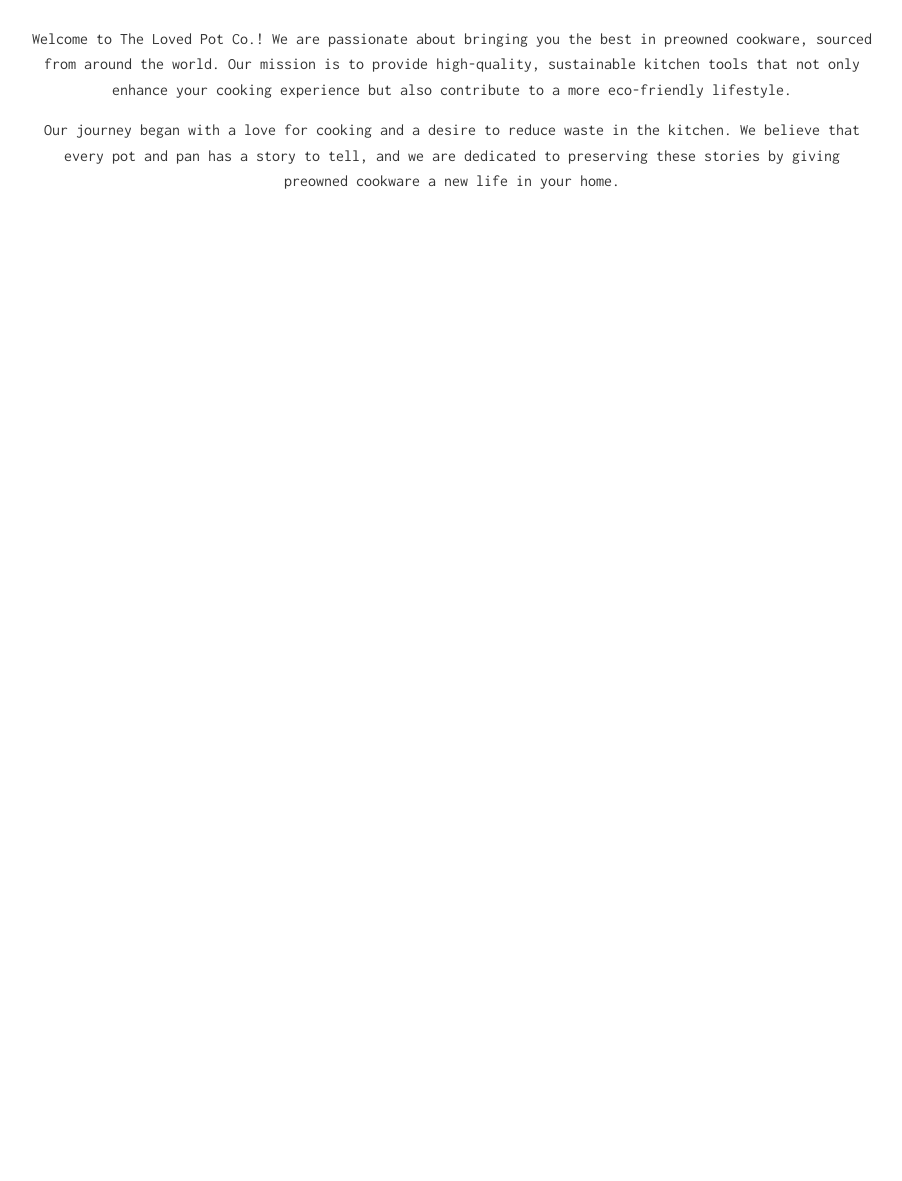
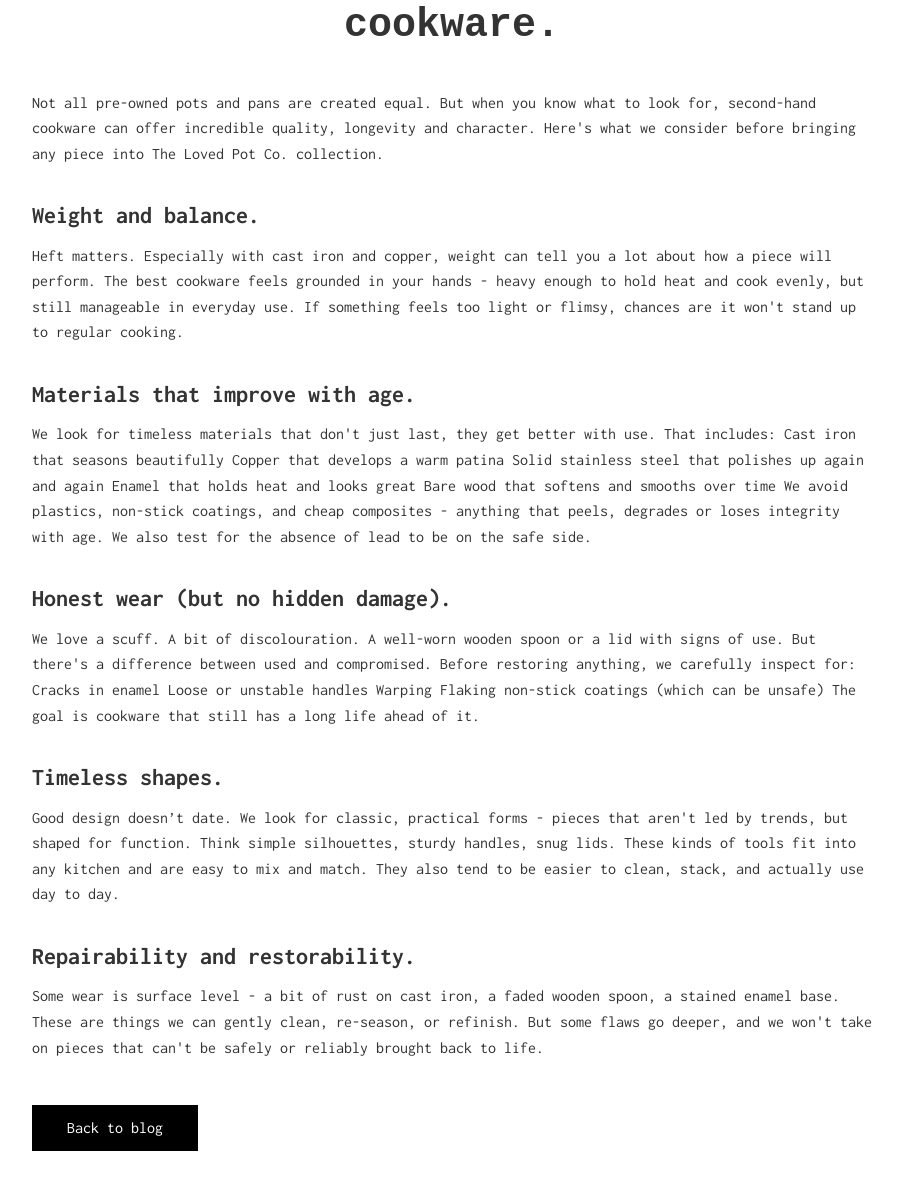
Before and after one commit to harrietgoddard/tlpc, a website: page docs/article_one.html in a window 1280 px wide. Shown: the part 782-1963 px from the top of the page, without its empty margins (188-1090 px from the left). Before the commit the page ends 1021 px from the top, so only its background shows below. Drawn offline with Linux system fonts and the light colour scheme.

Commit message:
add blog post

```diff
--- a/docs/article_one.html
+++ b/docs/article_one.html
@@ -3,24 +3,24 @@
 <head>
   <meta charset="UTF-8">
   <meta name="viewport" content="width=device-width, initial-scale=1.0">
-  <meta name="title" content="The Loved Pot Co. - Premium Preowned Cookware">
-  <meta name="description" content="Preowned premium cookware — carefully cleaned and restored with a focus on sustainability, quality and slow living. Launching soon. UK based.">
-  <meta name="keywords" content="preowned cookware, pots, pans, kitchen essentials, sustainable cooking, quality cookware, second-hand kitchen">
+  <meta name="title" content="What we look for in pre-owned cookware | The Loved Pot Co.">
+  <meta name="description" content="At The Loved Pot Co., we look for honest wear, timeless design, and quality materials like cast iron and copper when choosing second-hand cookware.">
+  <meta name="keywords" content="second-hand cookware, vintage pots and pans, used cast iron, how to choose cookware, sustainable kitchenware, enamel cookware, buying pre-loved kitchenware.">
   <meta name="author" content="The Loved Pot Co.">
 
   <!-- Open Graph / Facebook -->
   <meta property="og:type" content="website">
-  <meta property="og:url" content="https://thelovedpotco.com/about">
-  <meta property="og:title" content="About Us - The Loved Pot Co.">
-  <meta property="og:description" content="Learn our story of bringing premium preowned cookware to passionate home cooks. Sustainable cooking starts with quality tools.">
-  <meta property="og:image" content="https://thelovedpotco.com/images/about-og-image.jpg">
+  <meta property="og:url" content="https://thelovedpotco.co.uk/what-we-look-for-in-pre-owned-cookware">
+  <meta property="og:title" content="What we look for in pre-owned cookware | The Loved Pot Co.">
+  <meta property="og:description" content="At The Loved Pot Co., we look for honest wear, timeless design, and quality materials like cast iron and copper when choosing second-hand cookware.">
+  <meta property="og:image" content="https://thelovedpotco.co.uk/article_1.jpg">
 
   <!-- Twitter -->
   <meta property="twitter:card" content="summary_large_image">
-  <meta property="twitter:url" content="https://thelovedpotco.com/about">
-  <meta property="twitter:title" content="About Us - The Loved Pot Co.">
-  <meta property="twitter:description" content="Learn our story of bringing premium preowned cookware to passionate home cooks. Sustainable cooking starts with quality tools.">
-  <meta property="twitter:image" content="https://thelovedpotco.com/images/about-twitter-image.jpg">
+  <meta property="twitter:url" content="https://thelovedpotco.co.uk/what-we-look-for-in-pre-owned-cookware">
+  <meta property="twitter:title" content="What we look for in pre-owned cookware | The Loved Pot Co.">
+  <meta property="twitter:description" content="At The Loved Pot Co., we look for honest wear, timeless design, and quality materials like cast iron and copper when choosing second-hand cookware.">
+  <meta property="twitter:image" content="https://thelovedpotco.co.uk/article_1.jpg">
 
   <!-- Favicon -->
   <link rel="shortcut icon" href="favicon.png" type="image/png">
@@ -97,17 +97,54 @@
   <div class="mobile-overlay"></div>
 
   <div class="hero-image">
-    <img src="pots_and_things.png" />
+    <img src="article_1.png" />
   </div>
 
   <div class="article">
-    <h1 class="heading-font">About Us</h1>
+    <h1 class="heading-font">What we look for in pre-owned cookware.</h1>
     <p class="about-text">
-      Welcome to The Loved Pot Co.! We are passionate about bringing you the best in preowned cookware, sourced from around the world. Our mission is to provide high-quality, sustainable kitchen tools that not only enhance your cooking experience but also contribute to a more eco-friendly lifestyle.
+      Not all pre-owned pots and pans are created equal. But when you know what to look for, second-hand cookware can offer incredible quality, longevity and character. Here's what we consider before bringing any piece into The Loved Pot Co. collection.
     </p>
+    <h5>Weight and balance.</h5>
     <p class="about-text">
-      Our journey began with a love for cooking and a desire to reduce waste in the kitchen. We believe that every pot and pan has a story to tell, and we are dedicated to preserving these stories by giving preowned cookware a new life in your home.
+      Heft matters. Especially with cast iron and copper, weight can tell you a lot about how a piece will perform. The best cookware feels grounded in your hands - heavy enough to hold heat and cook evenly, but still manageable in everyday use.
+      If something feels too light or flimsy, chances are it won't stand up to regular cooking.
     </p>
+    <h5>Materials that improve with age.</h5>
+    <p class="about-text">
+      We look for timeless materials that don't just last, they get better with use.
+      That includes:
+      Cast iron that seasons beautifully
+      Copper that develops a warm patina
+      Solid stainless steel that polishes up again and again
+      Enamel that holds heat and looks great
+      Bare wood that softens and smooths over time
+      We avoid plastics, non-stick coatings, and cheap composites - anything that peels, degrades or loses integrity with age. We also test for the absence of lead to be on the safe side.
+    </p>
+    <h5>Honest wear (but no hidden damage).</h5>
+    <p class="about-text">
+      We love a scuff. A bit of discolouration. A well-worn wooden spoon or a lid with signs of use. But there's a difference between used and compromised.
+      Before restoring anything, we carefully inspect for:
+      Cracks in enamel
+      Loose or unstable handles
+      Warping
+      Flaking non-stick coatings (which can be unsafe)
+      The goal is cookware that still has a long life ahead of it.
+    </p>
+    <h5>Timeless shapes.</h5>
+    <p class="about-text">
+      Good design doesn’t date.
+      We look for classic, practical forms - pieces that aren't led by trends, but shaped for function. Think simple silhouettes, sturdy handles, snug lids.
+      These kinds of tools fit into any kitchen and are easy to mix and match. They also tend to be easier to clean, stack, and actually use day to day.
+    </p>
+    <h5>Repairability and restorability.</h5>
+    <p class="about-text">
+      Some wear is surface level - a bit of rust on cast iron, a faded wooden spoon, a stained enamel base. These are things we can gently clean, re-season, or refinish.
+      But some flaws go deeper, and we won't take on pieces that can't be safely or reliably brought back to life.
+    </p>
+    <a href="https://www.thelovedpotco.co.uk/blog.html" class="dynamic-section-button--template--23457664958657__product_slideshow_3zJbth btn article-button">
+      Back to blog
+    </a>
   </div>
 
   <script src="script.js"></script>
--- a/docs/styles.css
+++ b/docs/styles.css
@@ -719,12 +719,12 @@
 }
 
 .article {
-  text-align: center;
   max-width: 900px;
   margin: 0 auto;
   padding: 30px;
 
   h1 {
+    text-align: center;
     font-size: 2.5rem;
     margin-bottom: 2rem;
 
@@ -734,9 +734,18 @@
     }
   }
 
+  h5 {
+    font-size: 1.5rem;
+    margin: 30px 0 8px 0;
+  }
+
   p {
     margin-bottom: 15px;
   };
+}
+
+.article-button {
+  margin-top: 30px;
 }
 
 /* Blog page */
```
Also changed, not shown: docs/about.html (+3 -3 lines), docs/index.html (+10 -10 lines), 1 other file.
